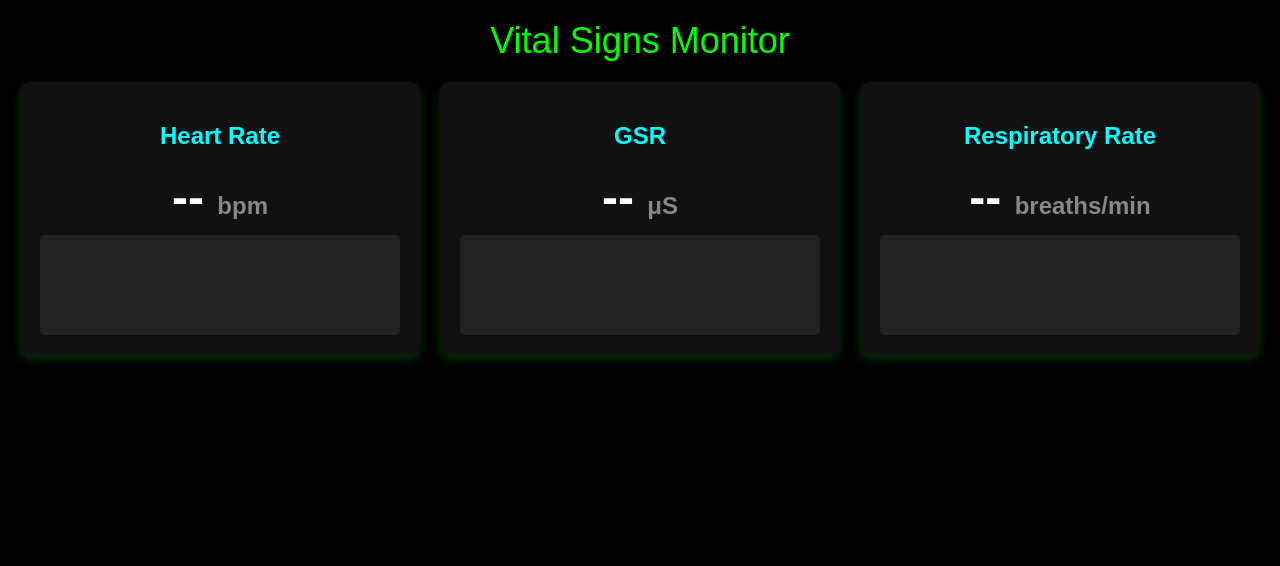
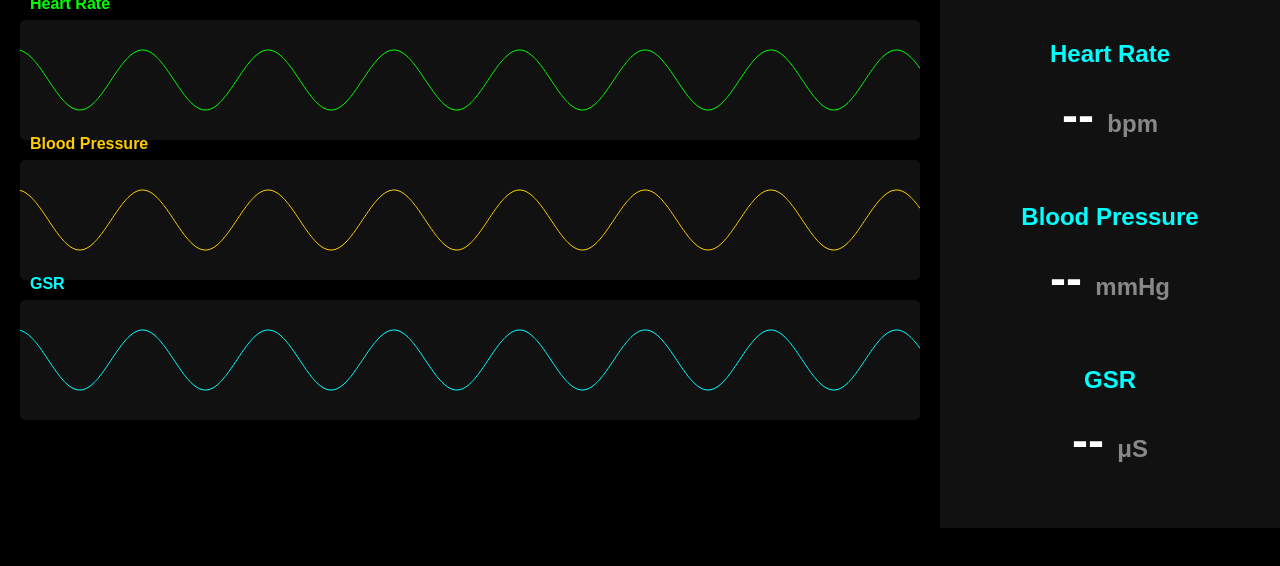
Before and after one commit to SoumyaLahoti/Cyberdelia, a website: page vr-vitals-project/public/spectator/index.html in a window 1280 px wide. Drawn offline with nearby package versions, Linux system fonts and the light colour scheme; no server answers.

Commit message:
New frontend

```diff
--- a/vr-vitals-project/public/spectator/index.html
+++ b/vr-vitals-project/public/spectator/index.html
@@ -3,114 +3,186 @@
 <head>
     <meta charset="UTF-8">
     <meta name="viewport" content="width=device-width, initial-scale=1.0">
-    <title>Vital Signs Monitor</title>
+    <title>Spectator View</title>
     <script src="/socket.io/socket.io.js"></script>
     <style>
         body {
             font-family: Arial, sans-serif;
-            background-color: #000; /* Black background */
+            background-color: #000; /* Dark background */
             color: #fff; /* White text */
             margin: 0;
             padding: 0;
+            display: flex;
         }
-        .container {
+
+        /* Left Section: Waveforms */
+        .waveforms {
+            flex: 3;
+            padding: 20px;
+        }
+
+        .wave {
+            position: relative;
+            height: 120px;
+            margin-bottom: 20px;
+        }
+
+        .wave canvas {
+            width: 100%;
+            height: 100%;
+            background-color: #111; /* Darker background for waveforms */
+            border-radius: 5px;
+        }
+
+        .wave-label {
+            position: absolute;
+            top: -25px;
+            left: 10px;
+            font-size: 16px;
+            font-weight: bold;
+        }
+
+        /* Right Section: Numerical Values */
+        .parameters {
+            flex: 1;
+            background-color: #111; /* Sidebar background */
+            padding: 20px;
             display: flex;
             flex-direction: column;
-            align-items: center;
-            padding: 20px;
+            justify-content: center;
         }
-        .header {
-            width: 100%;
+
+        .parameter {
             text-align: center;
-            color: #00ff00; /* Bright green header */
-            font-size: 36px;
-            margin-bottom: 20px;
+            margin-bottom: 40px;
         }
-        .grid {
-            display: grid;
-            grid-template-columns: repeat(3, 1fr);
-            gap: 20px;
-            width: 100%;
-        }
-        .parameter {
-            background-color: #111; /* Dark gray for parameter boxes */
-            border-radius: 10px;
-            padding: 20px;
-            text-align: center;
-            box-shadow: 0 4px 10px rgba(0, 255, 0, 0.2);
-        }
+
         .parameter h2 {
             font-size: 24px;
             color: #00ffff; /* Cyan for labels */
         }
+
         .value {
             font-size: 48px;
             font-weight: bold;
         }
+
         .unit {
             font-size: 24px;
             color: #888; /* Light gray for units */
         }
-        .graph {
-            height: 100px;
-            margin-top: 10px;
-            background-color: #222; /* Darker gray for graph area */
-            border-radius: 5px;
-        }
     </style>
 </head>
 <body>
-    <div class="container">
-        <div class="header">Vital Signs Monitor</div>
+    <!-- Left Section -->
+    <div class="waveforms">
 
-        <div class="grid">
+        <!-- Heart Rate Wave -->
+        <div class="wave" id="heartRateWave">
+            <canvas></canvas>
+            <span class="wave-label" style="color:#00ff00;">Heart Rate</span>
+        </div>
+
+        <!-- Blood Pressure Wave -->
+        <div class="wave" id="bloodPressureWave">
+            <canvas></canvas>
+            <span class="wave-label" style="color:#ffcc00;">Blood Pressure</span>
+        </div>
+
+        <!-- GSR Wave -->
+        <div class="wave" id="gsrWave">
+            <canvas></canvas>
+            <span class="wave-label" style="color:#00ffff;">GSR</span>
+        </div>
+
+    </div>
+
+    <!-- Right Section -->
+    <div class="parameters">
 
         <!-- Heart Rate -->
         <div class="parameter">
             <h2>Heart Rate</h2>
             <div class="value">
-                    <span id="heartRate">--</span> <span class="unit">bpm</span>
+                <span id="heartRate">--</span>
+                <span class="unit">bpm</span>
             </div>
-                <div class="graph" id="heartRateGraph"></div>
+        </div>
+
+        <!-- Blood Pressure -->
+        <div class="parameter">
+            <h2>Blood Pressure</h2>
+            <div class="value">
+                <span id="bloodPressure">--</span>
+                <span class="unit">mmHg</span>
+            </div>
         </div>
 
         <!-- GSR -->
         <div class="parameter">
             <h2>GSR</h2>
             <div class="value">
-                    <span id="gsr">--</span> <span class="unit">μS</span>
+                <span id="gsr">--</span>
+                <span class="unit">μS</span>
             </div>
-                <div class="graph" id="gsrGraph"></div>
-            </div>
-
-            <!-- Respiratory Rate -->
-            <div class="parameter">
-                <h2>Respiratory Rate</h2>
-                <div class="value">
-                    <span id="respiratoryRate">--</span> <span class="unit">breaths/min</span>
-                </div>
-                <div class="graph" id="respiratoryRateGraph"></div>
         </div>
 
     </div>
-    </div>
 
-    <!-- Script to handle data updates -->
+    <!-- JavaScript for Dynamic Updates -->
     <script>
       const socket = io();
 
       const elements = {
           heartRate: document.getElementById('heartRate'),
-            gsr: document.getElementById('gsr'),
-            respiratoryRate: document.getElementById('respiratoryRate')
+          bloodPressure: document.getElementById('bloodPressure'),
+          gsr: document.getElementById('gsr')
       };
 
-        socket.on('updateValues', (data) => {
-            if (data.heartRate) elements.heartRate.textContent = data.heartRate;
-            if (data.gsr) elements.gsr.textContent = data.gsr;
-            if (data.respiratoryRate) elements.respiratoryRate.textContent = data.respiratoryRate;
+      // Simulate waveforms
+      function createWave(canvasId, color) {
+          const canvas = document.querySelector(`#${canvasId} canvas`);
+          const ctx = canvas.getContext('2d');
+          canvas.width = canvas.offsetWidth;
+          canvas.height = canvas.offsetHeight;
 
-            // Optional graph logic can go here
+          let t = 0;
+
+          function draw() {
+              ctx.clearRect(0, 0, canvas.width, canvas.height);
+              ctx.beginPath();
+              ctx.strokeStyle = color;
+
+              for (let x = 0; x <= canvas.width; x++) {
+                  const y =
+                      canvas.height / 2 +
+                      Math.sin((x + t) * 0.05) * (canvas.height / 4);
+                  x === 0 ? ctx.moveTo(x, y) : ctx.lineTo(x, y);
+              }
+
+              ctx.stroke();
+              t += 2;
+
+              requestAnimationFrame(draw);
+          }
+
+          draw();
+      }
+
+      createWave("heartRateWave", "#00ff00");
+      createWave("bloodPressureWave", "#ffcc00");
+      createWave("gsrWave", "#00ffff");
+
+      // Update numerical values dynamically
+      socket.on("updateValues", (data) => {
+          if (data.heartRate)
+              elements.heartRate.textContent = data.heartRate;
+
+          if (data.bloodPressure)
+              elements.bloodPressure.textContent = data.bloodPressure;
+
+          if (data.gsr)
+              elements.gsr.textContent = data.gsr;
       });
     </script>
 </body>
```
Lines whose indentation alone changed are shown as unchanged.
